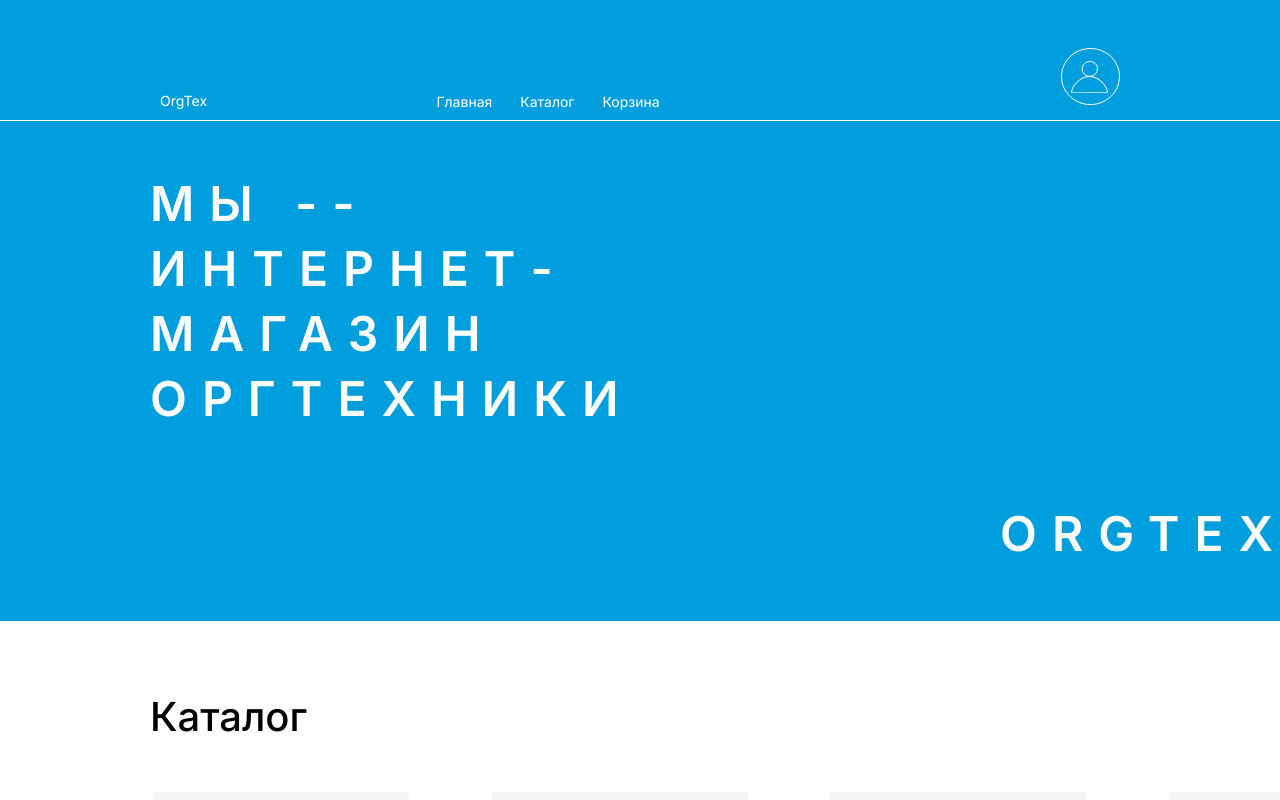
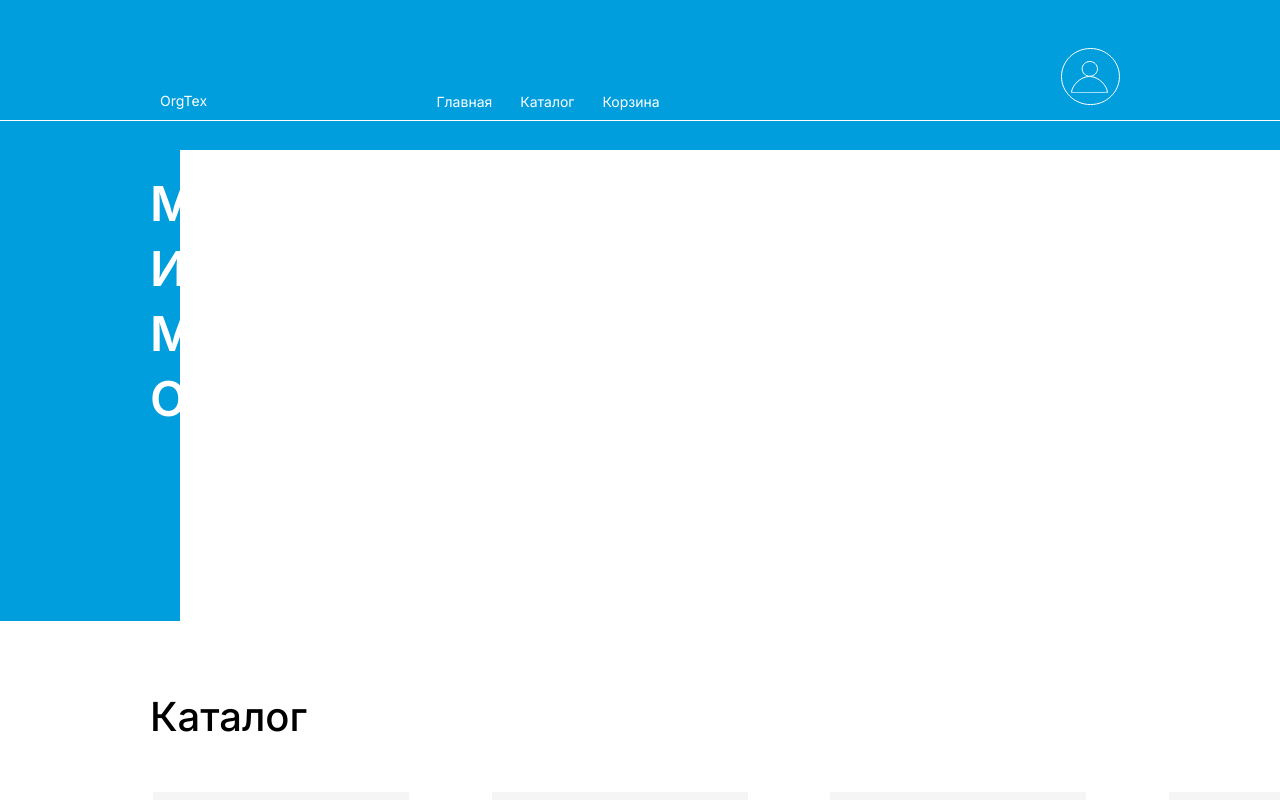
Before and after one commit to aakulovaa/online-store, a React (Create React App) app: page / in a window 1280 px wide. Both pictures are taken after a click on the item "Корзина". Shown: the top 800 px of the page. Built offline with nearby package versions, Linux system fonts and the light colour scheme.

Commit message:
add 'shop-card'

```diff
--- a/src/components/Header.js
+++ b/src/components/Header.js
@@ -1,6 +1,8 @@
-import React from 'react'
+import React, { useState } from 'react'
 
 export default function Header() {
+    let [cartOpen, setCartOpen] = useState(false)
+
   return (
     <header>
         <div className='header__titel'>
@@ -11,8 +13,14 @@ export default function Header() {
                 <ul className='nav'>
                     <li>Главная</li>
                     <li>Каталог</li>
-                    <li>Корзина</li>
+                    <li onClick={() => setCartOpen(cartOpen = !cartOpen)} className={`shop-card-btn ${cartOpen && 'active'}`}>Корзина</li>
                 </ul>
+                {cartOpen && (
+                    <div className='shop-cart'>
+                    </div>
+                )
+                }
+
             </div>
             <div>
                 <span className='profile'><img src={"./img/logo.svg"}/></span>
--- a/src/index.css
+++ b/src/index.css
@@ -17,6 +17,10 @@ body {
 }
 
 /* haeder */
+
+header {
+  position: relative;
+}
 
 header .logo {
   font-weight: 400;
@@ -53,6 +57,20 @@ header ul.nav li:hover {
   opacity: 0.5;
 }
 
+header .shop-card-btn:active {
+  opacity: 0.5;
+}
+
+header .shop-cart {
+  position: absolute;
+  top: 150px;
+  right: 0;
+  width: 1100px;
+  height: 500px;
+  min-height: 100px;
+  background: white;
+}
+
 header .profile {
   font-weight: 400;
   font-size: 14px;
@@ -87,13 +105,13 @@ header .presentation::before {
   content: 'orgtex';
   position: absolute;
   padding-top: 380px;
-  padding-left: 1000px;
   width: 600px;
   font-weight: 600;
   font-size: 48px;
   text-transform: uppercase;
   line-height: 65px;
   letter-spacing: 15px;
+  right: -160px;
 }
 
 /* catalog */
@@ -119,7 +137,6 @@ main .item {
   overflow: hidden;
   position: relative;
   padding-bottom: 20px;
-
 }
 
 main .item img {
```
